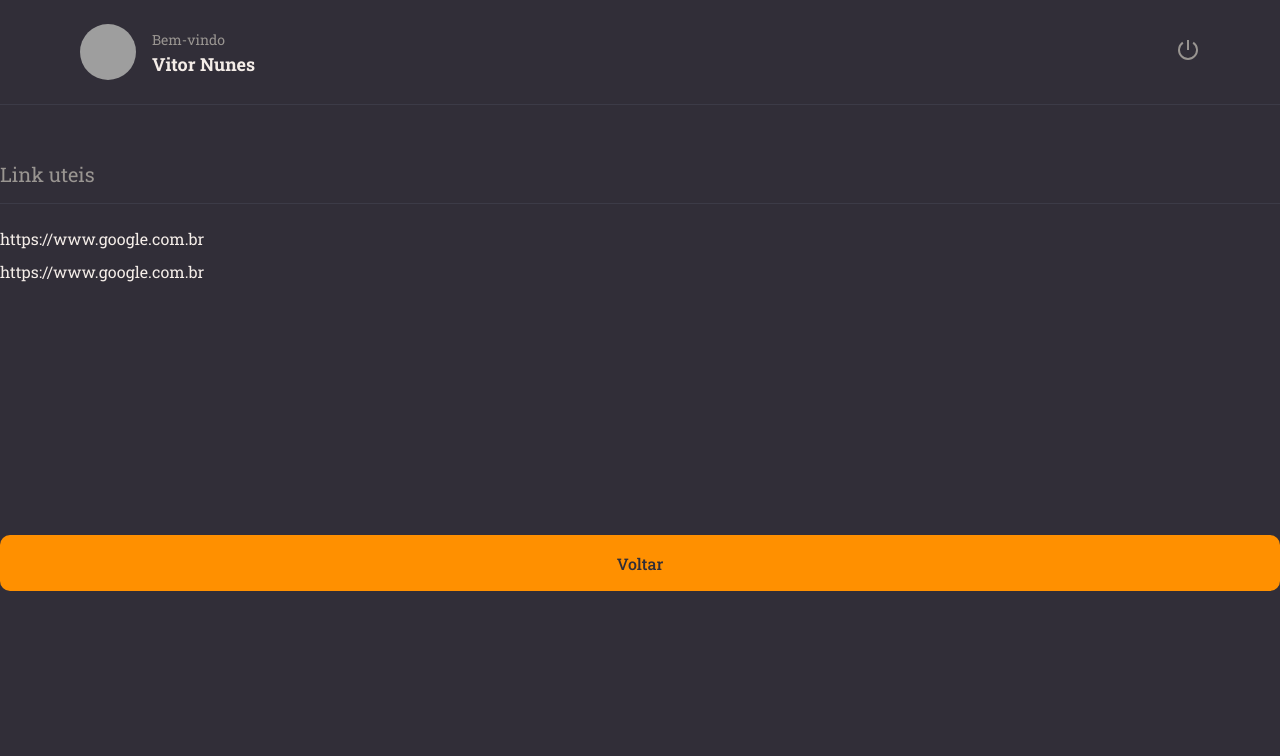
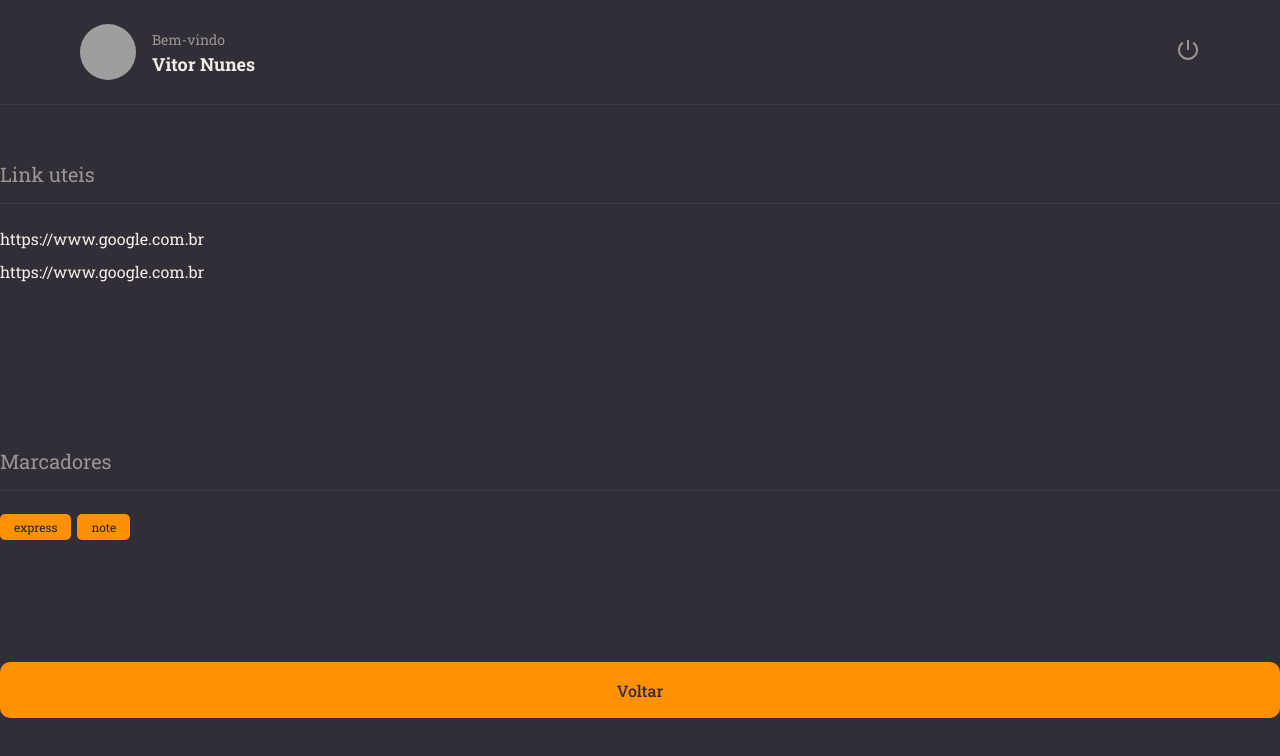
Before and after one commit to stecks10/rocketNotes, a React (Vite) app in the folder front-end/: page / in a window 1280 px wide. Shown: the top 756 px of the page. Built offline with nearby package versions, Linux system fonts and the light colour scheme; grey boxes are pictures that could not be loaded.

Commit message:
component tag

```diff
--- /dev/null
+++ b/front-end/src/components/Tag/index.jsx
@@ -0,0 +1,10 @@
+import { Container } from './styles';
+
+export function Tag({ title }) {
+  return (
+    <Container>
+      {title}
+    </Container>
+  )
+
+}
--- /dev/null
+++ b/front-end/src/components/Tag/styles.js
@@ -0,0 +1,10 @@
+import styled from 'styled-components';
+
+export const Container = styled.span`
+  font-size: 12px;
+  padding: 5px 14px;
+  border-radius: 5px;
+  margin-right: 6px;
+  color: ${({ theme }) => theme.COLORS.BACKGROUND_900};
+  background:  ${({ theme }) => theme.COLORS.ORANGE};
+`;
--- a/front-end/src/pages/Details/index.jsx
+++ b/front-end/src/pages/Details/index.jsx
@@ -1,6 +1,7 @@
 import { Button } from '../../components/Button';
 import { Header } from '../../components/Header';
 import { Section } from '../../components/Section';
+import { Tag } from '../../components/Tag';
 import { Container, Links } from './styles';
 
 export function Details() {
@@ -14,6 +15,10 @@
           <li><a href='#'>https://www.google.com.br</a></li>
         </Links>
       </Section>
+      <Section title="Marcadores">
+        <Tag title="express" />
+        <Tag title="note" />
+      </Section>
 
       <Button title="Voltar" />
     </Container>
```
